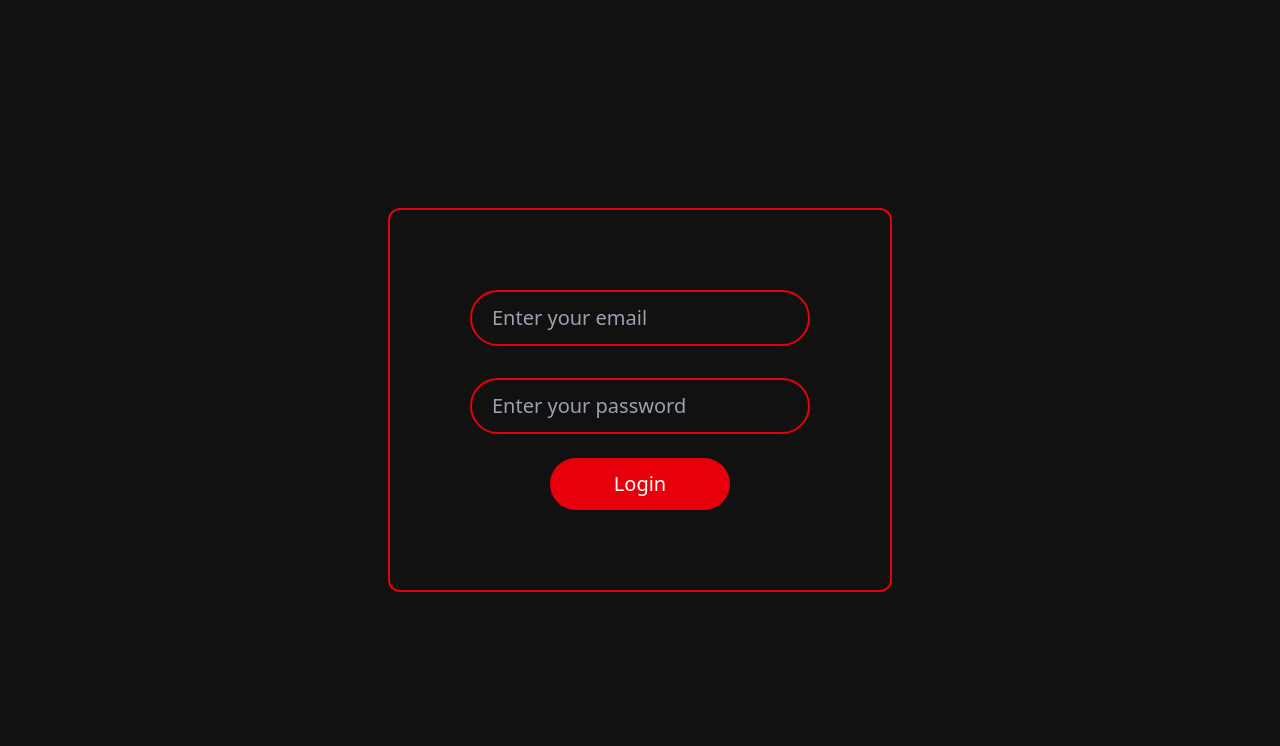
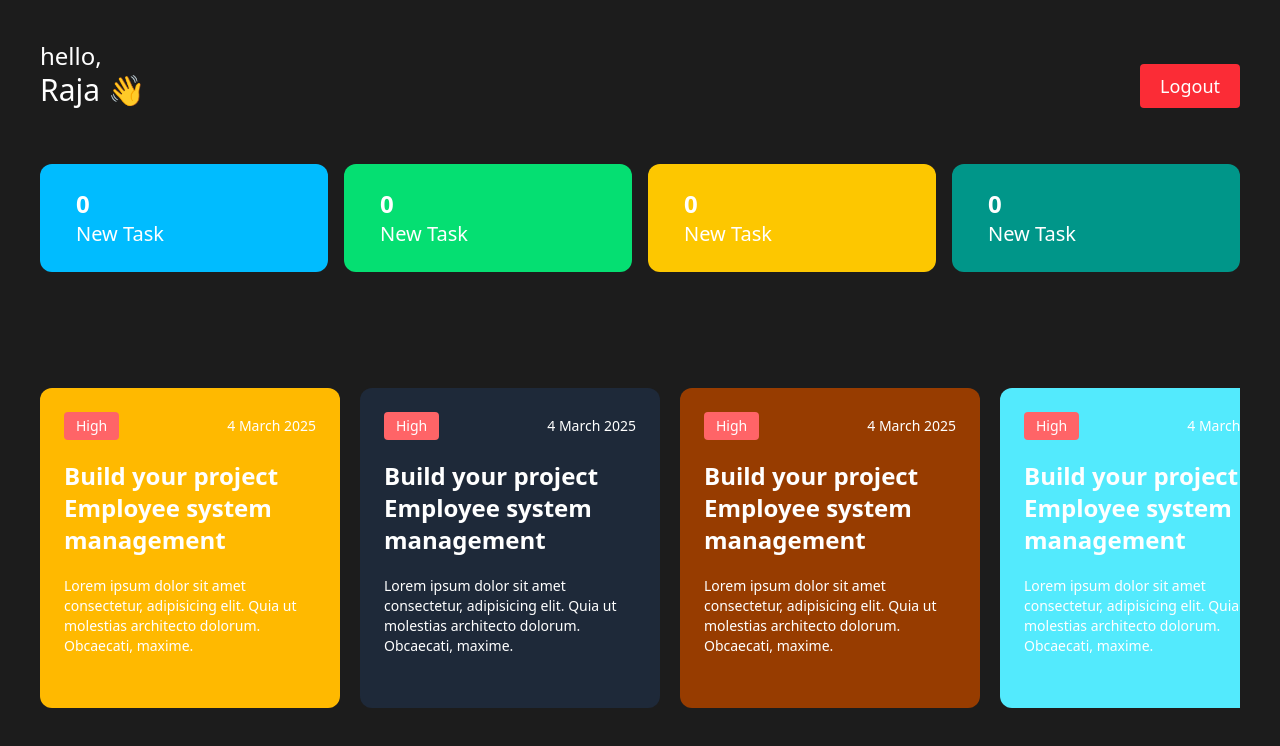
Before and after one commit to rajaNayak123/SmartTaskManager, a React (Vite) app: page / in a window 1280 px wide. Shown: the top 746 px of the page. Built offline with nearby package versions, Linux system fonts and the light colour scheme.

Commit message:
Complete Employee Dashboard

```diff
--- a/src/App.jsx
+++ b/src/App.jsx
@@ -1,10 +1,12 @@
 import React from 'react'
 import Login from './components/Auth/Login.jsx'
+import EmployeeDashboard from './components/Dashboard/EmployeeDashboard.jsx'
 
 const App = () => {
   return (
     <>
-    <Login/>
+    {/* <Login/> */}
+    <EmployeeDashboard/>
     </>
   )
 }
--- a/src/components/Dashboard/EmployeeDashboard.jsx
+++ b/src/components/Dashboard/EmployeeDashboard.jsx
@@ -0,0 +1,16 @@
+import React from 'react'
+import Header from '../Others/Header.jsx'
+import TaskListNum from '../Others/TaskListNum.jsx'
+import TaskList from '../TaskList/TaskList.jsx'
+
+const EmployeeDashboard = () => {
+  return (
+    <div className='p-10 bg-[#1C1C1C] h-screen'>
+        <Header/>
+        <TaskListNum/>
+        <TaskList/>
+    </div>
+  )
+}
+
+export default EmployeeDashboard
--- /dev/null
+++ b/src/components/Others/Header.jsx
@@ -0,0 +1,12 @@
+import React from 'react'
+
+const Header = () => {
+  return (
+    <div className='flex items-end justify-between'>
+        <h1 className='text-2xl font-thin'>hello, <br /> <span className='text-3xl font-light'>Raja 👋</span></h1>
+        <button className='bg-red-500 text-lg font-medium text-white px-5 py-2 rounded-sm'>Logout</button>
+    </div>
+  )
+}
+
+export default Header
--- /dev/null
+++ b/src/components/Others/TaskListNum.jsx
@@ -0,0 +1,27 @@
+import React from 'react'
+
+const TaskListNum = () => {
+  return (
+    <div className='flex mt-14 justify-between gap-4 '>
+        <div className='rounded-xl w-[45%] py-6 px-9 bg-sky-400'>
+            <h2 className='text-2xl font-semibold'>0</h2>
+            <h3 className='text-xl font-medium'>New Task</h3>
+        </div>
+        <div className='rounded-xl w-[45%] py-6 px-9 bg-green-400'>
+            <h2 className='text-2xl font-semibold'>0</h2>
+            <h3 className='text-xl font-medium'>New Task</h3>
+        </div>
+        <div className='rounded-xl w-[45%] py-6 px-9 bg-yellow-400'>
+            <h2 className='text-2xl font-semibold'>0</h2>
+            <h3 className='text-xl font-medium'>New Task</h3>
+        </div>
+        <div className='rounded-xl w-[45%] py-6 px-9 bg-teal-600'>
+            <h2 className='text-2xl font-semibold'>0</h2>
+            <h3 className='text-xl font-medium'>New Task</h3>
+        </div>
+
+    </div>
+  )
+}
+
+export default TaskListNum
--- /dev/null
+++ b/src/components/TaskList/TaskList.jsx
@@ -0,0 +1,58 @@
+import React from 'react'
+
+const TaskList = () => {
+  return (
+    <div id='tasklist' className='h-[50%] overflow-x-auto flex items-center justify-start gap-5 flex-nowrap py-5 w-full mt-24'>
+        <div className='h-full flex-shrink-0 w-[300px] bg-amber-400 p-6 rounded-xl'>
+            <div className='flex justify-between items-center'>
+                <h2 className='bg-red-400 text-sm px-3 py-1 rounded'>High</h2>
+                <h4 className='text-sm'>4 March 2025</h4>
+            </div>
+            <h2 className='mt-5 text-2xl font-semibold'>Build your project Employee system management</h2>
+            <p className='text-sm mt-5'>Lorem ipsum dolor sit amet consectetur, adipisicing elit. Quia ut molestias architecto dolorum. Obcaecati, maxime.</p>
+        </div>
+        <div className='h-full flex-shrink-0 w-[300px] bg-gray-800 p-6 rounded-xl'>
+            <div className='flex justify-between items-center'>
+                <h2 className='bg-red-400 text-sm px-3 py-1 rounded'>High</h2>
+                <h4 className='text-sm'>4 March 2025</h4>
+            </div>
+            <h2 className='mt-5 text-2xl font-semibold'>Build your project Employee system management</h2>
+            <p className='text-sm mt-5'>Lorem ipsum dolor sit amet consectetur, adipisicing elit. Quia ut molestias architecto dolorum. Obcaecati, maxime.</p>
+        </div>
+        <div className='h-full flex-shrink-0 w-[300px] bg-amber-800 p-6 rounded-xl'>
+            <div className='flex justify-between items-center'>
+                <h2 className='bg-red-400 text-sm px-3 py-1 rounded'>High</h2>
+                <h4 className='text-sm'>4 March 2025</h4>
+            </div>
+            <h2 className='mt-5 text-2xl font-semibold'>Build your project Employee system management</h2>
+            <p className='text-sm mt-5'>Lorem ipsum dolor sit amet consectetur, adipisicing elit. Quia ut molestias architecto dolorum. Obcaecati, maxime.</p>
+        </div>
+        <div className='h-full flex-shrink-0 w-[300px] bg-cyan-300 p-6 rounded-xl'>
+            <div className='flex justify-between items-center'>
+                <h2 className='bg-red-400 text-sm px-3 py-1 rounded'>High</h2>
+                <h4 className='text-sm'>4 March 2025</h4>
+            </div>
+            <h2 className='mt-5 text-2xl font-semibold'>Build your project Employee system management</h2>
+            <p className='text-sm mt-5'>Lorem ipsum dolor sit amet consectetur, adipisicing elit. Quia ut molestias architecto dolorum. Obcaecati, maxime.</p>
+        </div>
+        <div className='h-full flex-shrink-0 w-[300px] bg-indigo-800 p-6 rounded-xl'>
+            <div className='flex justify-between items-center'>
+                <h2 className='bg-red-400 text-sm px-3 py-1 rounded'>High</h2>
+                <h4 className='text-sm'>4 March 2025</h4>
+            </div>
+            <h2 className='mt-5 text-2xl font-semibold'>Build your project Employee system management</h2>
+            <p className='text-sm mt-5'>Lorem ipsum dolor sit amet consectetur, adipisicing elit. Quia ut molestias architecto dolorum. Obcaecati, maxime.</p>
+        </div>
+        <div className='h-full flex-shrink-0 w-[300px] bg-green-400 p-6 rounded-xl'>
+            <div className='flex justify-between items-center'>
+                <h2 className='bg-red-400 text-sm px-3 py-1 rounded'>High</h2>
+                <h4 className='text-sm'>4 March 2025</h4>
+            </div>
+            <h2 className='mt-5 text-2xl font-semibold'>Build your project Employee system management</h2>
+            <p className='text-sm mt-5'>Lorem ipsum dolor sit amet consectetur, adipisicing elit. Quia ut molestias architecto dolorum. Obcaecati, maxime.</p>
+        </div>
+    </div>
+  )
+}
+
+export default TaskList
--- a/src/index.css
+++ b/src/index.css
@@ -1,12 +1,17 @@
 @import "tailwindcss";
 
-*{
+* {
   color: #fff;
 }
-html, body{
+html,
+body {
   height: 100%;
   width: 100%;
 }
-body{
+body {
   background-color: #111;
 }
+#tasklist::-webkit-scrollbar{
+  overflow: auto;
+  display: none;
+}
```
